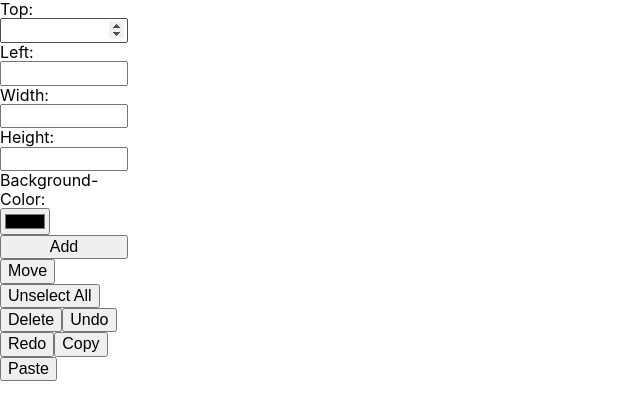
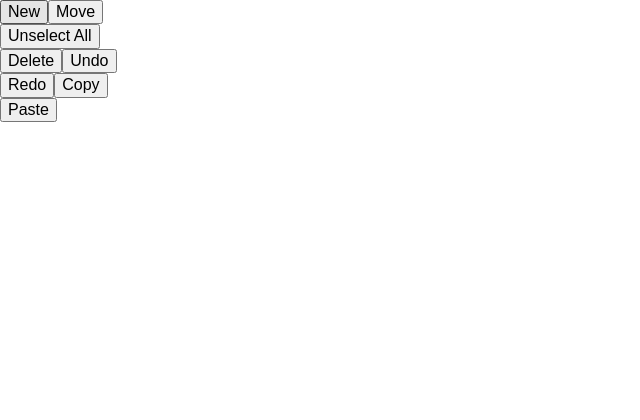
Before and after one commit to NormanHussey/div-paint, a React (Create React App) app: page / in a window 1280 px wide. Shown: the top 420 px of the page, without its empty margins (0-640 px from the left). Built offline with nearby package versions, Linux system fonts and the light colour scheme.

Commit message:
added hide/show of add div form with New/Cancel button

```diff
--- a/src/Components/Toolbar.js
+++ b/src/Components/Toolbar.js
@@ -6,7 +6,8 @@ class Toolbar extends Component {
     this.state = {
       newStyle: {
         backgroundColor: 'black'
-      }
+      },
+      openNew: false
     }
   }
 
@@ -17,12 +18,10 @@ class Toolbar extends Component {
   handleSubmit = (e) => {
     e.preventDefault();
     e.stopPropagation();
-    // if (!this.props.selected) {
-    //   this.props.addDiv(this.state.newStyle);
-    // } else {
-    //   this.props.changeDivs(this.state.newStyle);
-    // }
     this.props.addDiv(this.state.newStyle);
+    this.setState({
+      openNew: false
+    });
   }
 
   handleTopPos = (e) => {
@@ -70,9 +69,6 @@ class Toolbar extends Component {
       e.stopPropagation();
     }
     this.props.toggleMove();
-    // this.setState({
-    //   moveActive: !this.state.moveActive
-    // });
   }
 
   shortcutKey = (e) => {
@@ -86,6 +82,12 @@ class Toolbar extends Component {
     }
   }
 
+  toggleNew = () => {
+    this.setState({
+      openNew: !this.state.openNew
+    });
+  }
+
   render() {
     let moveClass = '';
     if (this.props.moving) {
@@ -93,15 +95,17 @@ class Toolbar extends Component {
     }
     return(
       <div className="toolbar">
+        {
+          this.state.openNew ?
           <form onSubmit={this.handleSubmit}>
             <label htmlFor="top">Top:</label>
-          <input onChange={this.handleTopPos} type="number" min="0" max="100" id="top" />
+            <input onChange={this.handleTopPos} type="number" min="0" max="100" id="top" required/>
             <label htmlFor="left">Left:</label>
-          <input onChange={this.handleLeftPos} type="number" min="0" max="100" id="left" />
+            <input onChange={this.handleLeftPos} type="number" min="0" max="100" id="left" required/>
             <label htmlFor="width">Width:</label>
-          <input onChange={this.handleWidth} type="number" min="0" max="100" id="width" />
+            <input onChange={this.handleWidth} type="number" min="0" max="100" id="width" required/>
             <label htmlFor="height">Height:</label>
-          <input onChange={this.handleHeight} type="number" min="0" max="100" id="height" />
+            <input onChange={this.handleHeight} type="number" min="0" max="100" id="height" required/>
             <label htmlFor="bgColour">Background-Color:</label>
             <input onChange={this.handleBgColour} type="color" id="bgColour" />
             <button type="submit">
@@ -110,6 +114,9 @@ class Toolbar extends Component {
                 }
             </button>
           </form>
+          : null
+        }
+        <button onClick={this.toggleNew}>{ this.state.openNew ? "Cancel" : "New" }</button>
         <button className={moveClass} onClick={this.toggleMove}>Move</button>
         <button onClick={this.props.unselectAll}>Unselect All</button>
         <button onClick={this.props.deleteDiv}>Delete</button>
```
Lines whose indentation alone changed are shown as unchanged.
